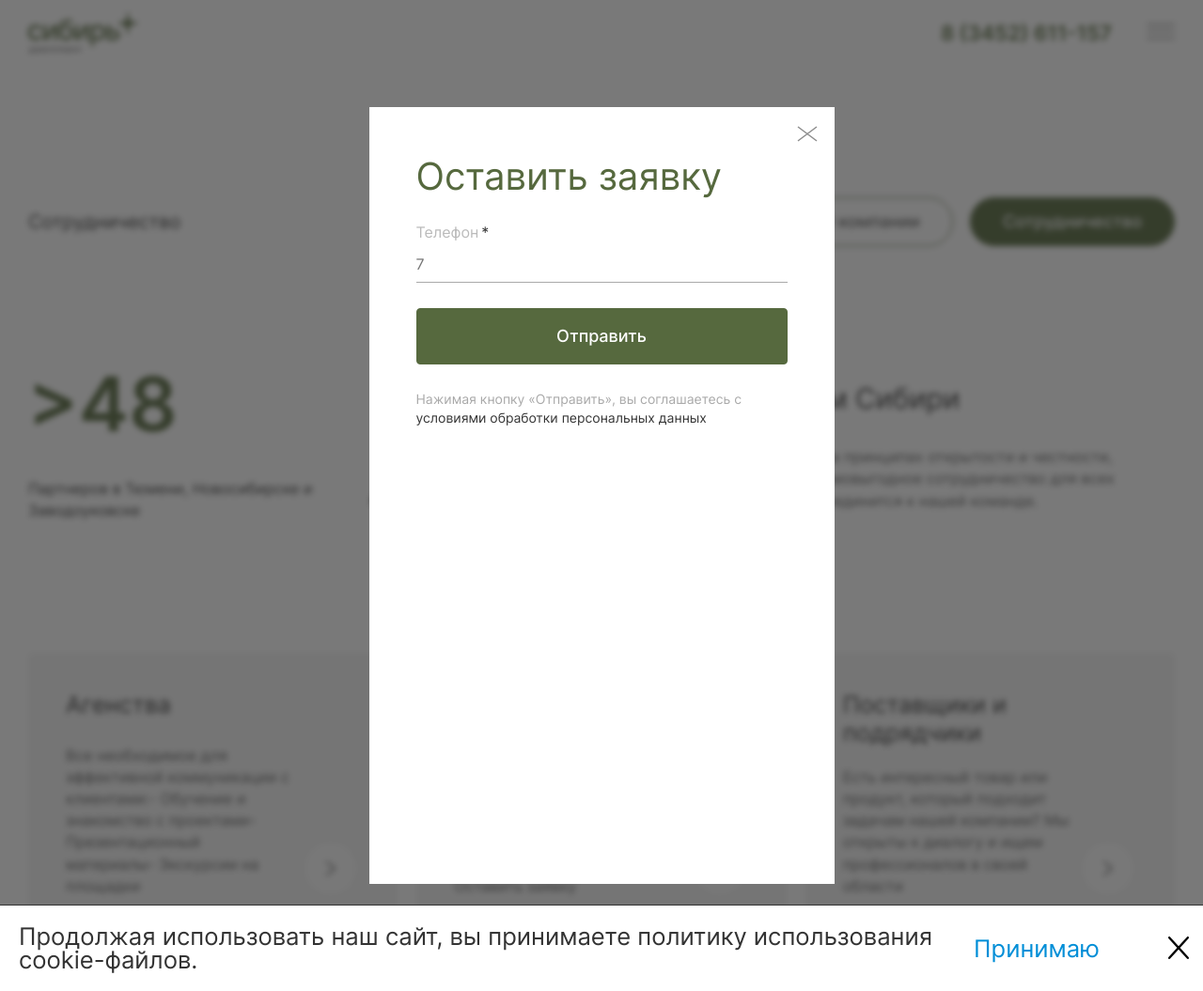
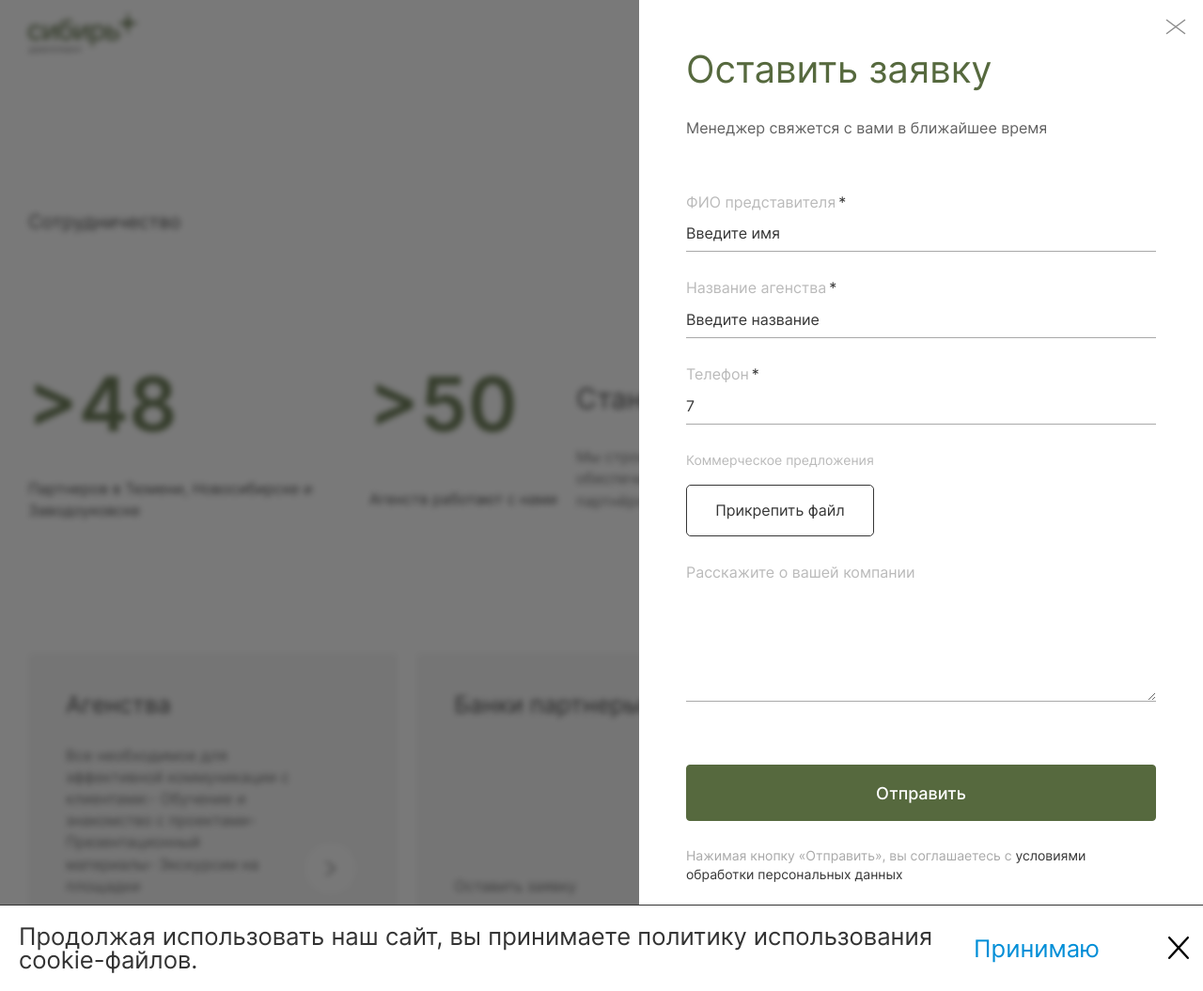
Before and after one commit to ALEXX4891/siberia-php, a PHP site: page /pages/sotrudnichestvo/ in a window 1280 px wide, after a click that opens the changed part. Shown: the whole page at 94% size. Run offline with PHP 8.4, Linux system fonts and the light colour scheme; data comes from the database, SQL or seed files in the repository; data that the repository does not hold is empty.

Commit message:
исправит модалки

```diff
--- a/includes/popup.php
+++ b/includes/popup.php
@@ -505,7 +505,7 @@
   </div>
 </div>
 
-<div class="popup sot-request sot-request_agent" id="-sot-agent">
+<div class="popup sot-request sot-request_agent" id="sot-agent">
   <div class="popup__body">
     <div class="popup__content">
       <form class="request__form">
@@ -598,7 +598,7 @@
   </div>
 </div>
 
-<div class="popup sot-bank" id="sot-agent">
+<div class="popup sot-bank" id="sot-bank">
   <div class="popup__body">
     <div class="popup__content">
       <form class="request__form">
--- a/pages/sotrudnichestvo/index.php
+++ b/pages/sotrudnichestvo/index.php
@@ -69,7 +69,7 @@ include $_SERVER["DOCUMENT_ROOT"] . '/includes/head.php';
 
         <ul class="cooperation__list">
           <li class="cooperation__list-item">
-            <a href="#" class="cooperation__list-link">
+            <button href="#sot-agent" class="cooperation__list-link popup-link">
               <h3 class="cooperation__list-title">
                 Агенства
               </h3>
@@ -101,10 +101,10 @@ include $_SERVER["DOCUMENT_ROOT"] . '/includes/head.php';
                   </filter>
                 </defs>
               </svg>
-            </a>
+            </button>
           </li>
           <li class="cooperation__list-item">
-            <button href="#sot-agent" class="cooperation__list-link popup-link">
+            <button href="#sot-bank" class="cooperation__list-link popup-link">
 
 
               <h3 class="cooperation__list-title">
@@ -137,11 +137,11 @@ include $_SERVER["DOCUMENT_ROOT"] . '/includes/head.php';
                   </filter>
                 </defs>
               </svg>
-            </b>
+            </button>
 
           </li>
           <li class="cooperation__list-item">
-            <a href="#" class="cooperation__list-link">
+            <button href="#sot-business" class="cooperation__list-link popup-link">
 
               <h3 class="cooperation__list-title">
                 Поставщики и подрядчики
@@ -174,7 +174,7 @@ include $_SERVER["DOCUMENT_ROOT"] . '/includes/head.php';
                   </filter>
                 </defs>
               </svg>
-            </a>
+            </button>
 
           </li>
         </ul>
```
